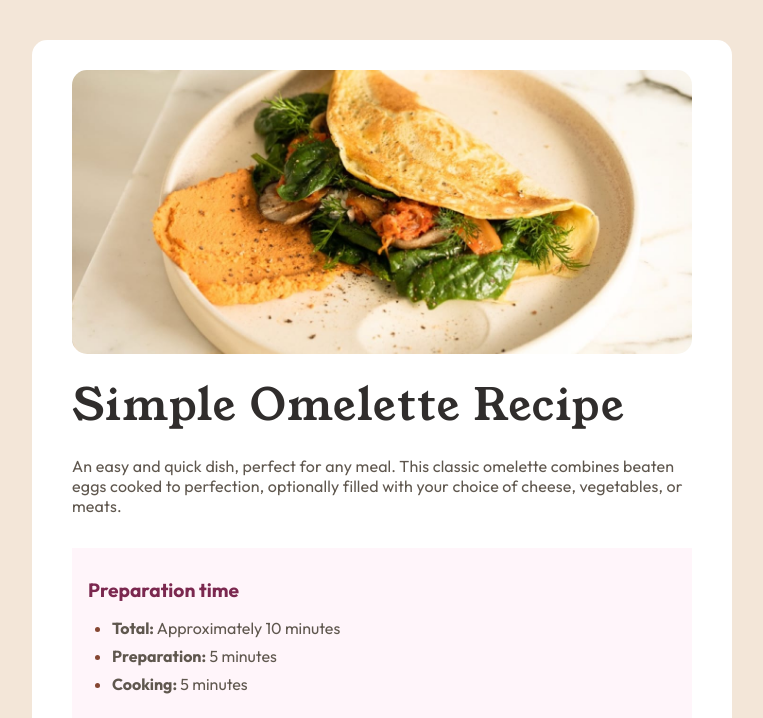
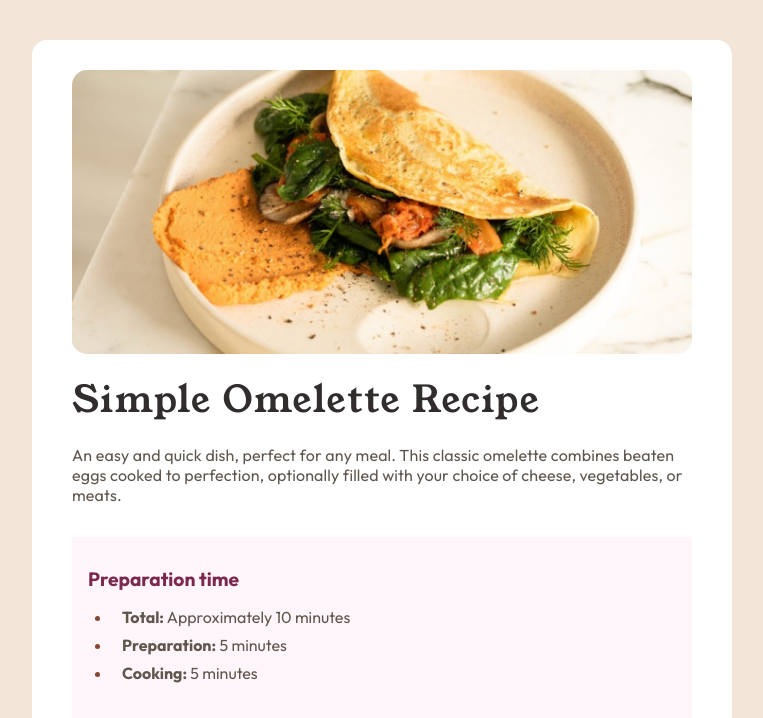
Before and after one commit to polinakremneva/omelette, a plain HTML site: page index.html in a window 1280 px wide. Shown: the top 718 px of the page, without its empty margins (258-1021 px from the left). Drawn offline with Linux system fonts and the light colour scheme.

Commit message:
third commit

```diff
--- a/style.css
+++ b/style.css
@@ -62,7 +62,7 @@ body {
   color: var(--dark-charcoal);
   font-family: var(--ff-accent);
   font-weight: var(--accent-weight);
-  font-size: calc(var(--content-font-size) * 2.75);
+  font-size: calc(var(--content-font-size) * 2.3);
   padding-block: 20px;
   letter-spacing: 0.1rem;
 }
@@ -139,6 +139,7 @@ p.bold {
 li::marker {
   font-weight: bold;
   color: var(--nutmeg);
+  padding-left: 10px;
 }
 
 section {
@@ -155,3 +156,6 @@ ol.flex.flex-list {
   align-self: flex-start;
   padding-left: 20px;
 }
+span.bold {
+  padding-left: 10px;
+}
```
